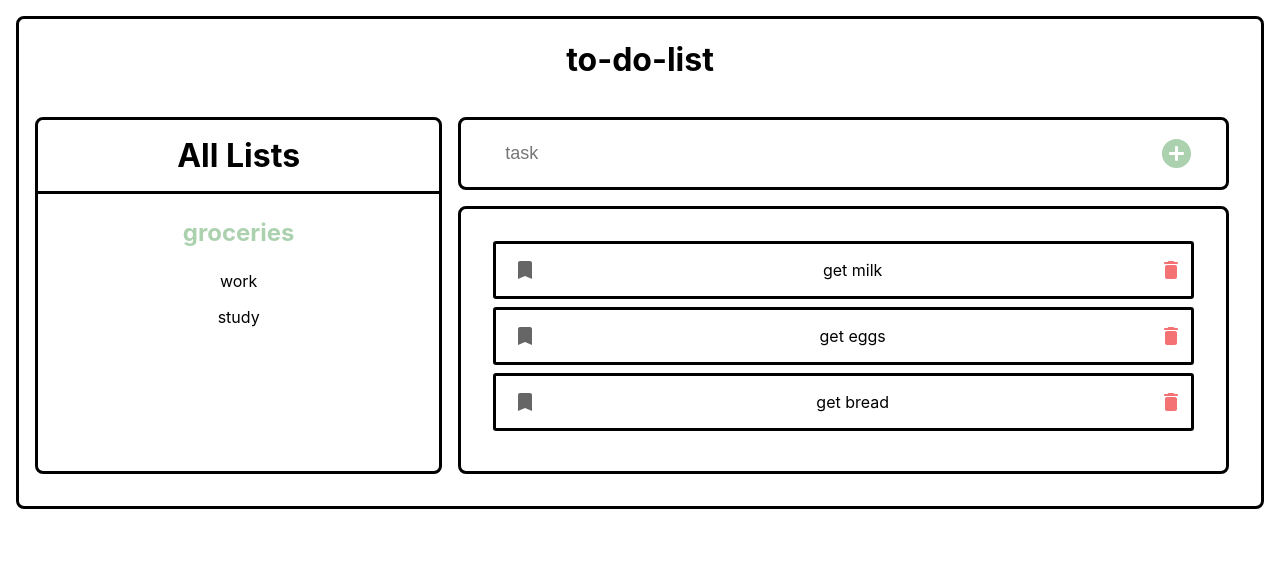
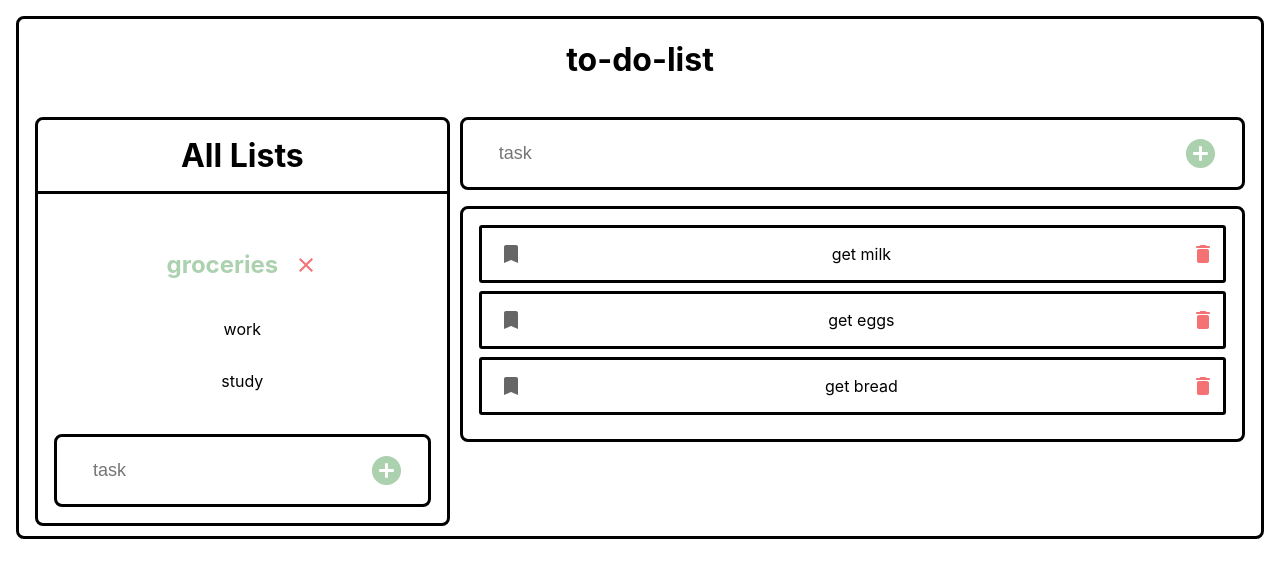
Before and after one commit to MukulSethi123/todo-list, a React (Create React App) app: page / in a window 1280 px wide. Shown: the top 578 px of the page. Built offline with nearby package versions, Linux system fonts and the light colour scheme.

Commit message:
v2.4🎉🎉: All features complete - 1) superList - add, delete 2) taskList - add, delete, check complete 3)superList controls taskList

```diff
--- a/src/App.css
+++ b/src/App.css
@@ -9,20 +9,19 @@
 }
 .main-app{
   width: 100%;
+  margin-right: -1rem;
+  margin-bottom: -1.2rem;
 }
 .super-list{
-  align-items: center;
-  border-radius:.5rem ;
-  border-color: black;
-  border-style: solid;
   width: 50%;
-  margin-top: 1rem;
+
+
 }
-.super-list > h1{
+/* .super-list > h1{
   border-bottom: solid;
   margin-top: 1rem;
   padding-bottom: 1rem;
-}
+} */
 .app-container{
   display: flex;
   flex-direction: row;
--- a/src/App.js
+++ b/src/App.js
@@ -4,14 +4,15 @@ import Form from "./components/Form";
 import TaskList from "./components/TaskList";
 import { useDispatch, useSelector } from "react-redux";
 import SuperList from "./components/SuperList";
+
 function App() {
   const selectedList = useSelector((state) => state.superList.selectedList);
+
   return (
     <div className="App">
       <h1>to-do-list</h1>
       <div className="app-container">
         <div className="super-list">
-          <h1>All Lists</h1>
           <SuperList selectedList={selectedList} />
         </div>
         <div className="main-app">
--- a/src/action.js
+++ b/src/action.js
@@ -4,10 +4,6 @@ export const deleteTaskAction = "DELETETASK";
 export const createListAction = "ADDLIST";
 export const deleteListAction = "DELETELIST";
 export const changeSelectedListAction = "CHANGESELECTEDLIST";
-export function addTask(dispatch, taskObj) {
-  dispatch({ type: addTaskAction, taskObj });
-}
+export const clearListTasksAction = "CLEAR_LIST_TASKS";
 
-export function markTaskComplete() {}
-
-export function deleteTask() {}
+export const deletList = () => {};
--- a/src/components/Form.css
+++ b/src/components/Form.css
@@ -1,7 +1,7 @@
 .form-container{
     border-style: solid;
     border-radius: .5rem;
-    padding: 1rem 2rem;
+    padding: 1rem 1.5rem;
     margin: 1rem;
 
 }
--- a/src/components/Form.js
+++ b/src/components/Form.js
@@ -10,7 +10,6 @@ function Form({ selectedList }) {
 
   const handleOnSubmit = (event) => {
     event.preventDefault();
-
     dispatch({
       type: addTaskAction,
       text: task,
--- a/src/components/SuperList.css
+++ b/src/components/SuperList.css
@@ -1,5 +1,79 @@
+.selected-list-container{
+    display: flex;
+    flex-direction: row;
+    justify-content: center;
+    align-items: center;
+}
 .selected-list{
     font-weight: bold;
     color: #ACD1AF;
     font-size: 1.5rem;
+
 }
+
+.list-container{
+    display: flex;
+    flex-direction: column;
+    justify-content:space-between;
+    border-radius:.5rem;
+    border-color: black;
+    border-style: solid;
+    width: 100%;
+    height: 100%;
+    margin-top: 1rem;
+}
+
+.list-container>h1 {
+    border-bottom: solid;
+    margin-top: 1rem;
+    padding-bottom: 1rem;
+}
+.lists{
+
+    align-items: center;
+}
+
+.delete-list-button{
+    color: #F47174;
+    margin-left: 1rem;
+}
+
+.list-form{
+    position: absolute;
+    bottom: .5rem;
+    right: .5rem;
+}
+.form-container {
+    border-style: solid;
+    border-radius: .5rem;
+    padding: 1rem 1.5rem;
+    margin: 1rem;
+
+}
+
+form>input {
+    border-style: none;
+    /* border-color: black; */
+    border-radius: .25rem;
+    font-size: large;
+    width: 100%;
+    padding: .25rem .75rem;
+
+}
+
+form input:focus {
+    outline: none;
+}
+
+.form-button {
+    color: #ACD1AF;
+
+}
+
+
+form {
+    display: flex;
+    align-items: center;
+    flex-direction: row;
+    justify-content: space-between;
+}
--- a/src/components/SuperList.js
+++ b/src/components/SuperList.js
@@ -1,18 +1,46 @@
-import React from "react";
 import { useDispatch, useSelector } from "react-redux";
-import { createListAction, changeSelectedListAction } from "../action";
+import {
+  createListAction,
+  changeSelectedListAction,
+  deleteListAction,
+  clearListTasksAction,
+} from "../action";
+import React, { useState } from "react";
 import "./SuperList.css";
-
+import AddCircleIcon from "@mui/icons-material/AddCircle";
+import RemoveCircleOutlineIcon from "@mui/icons-material/RemoveCircleOutline";
+import CloseIcon from "@mui/icons-material/Close";
+import RemoveIcon from "@mui/icons-material/Remove";
 function SuperList({ selectedList }) {
   const superListState = useSelector((state) => state.superList.lists);
   const dispatch = useDispatch();
-  // console.log(superListState);
+  const [list, setList] = useState("");
   function handleOnclick(id) {
     dispatch({ type: changeSelectedListAction, id: id });
   }
+
+  function handleOnSubmit(event) {
+    event.preventDefault();
+    const listObj = {
+      id: superListState.length ? superListState.slice(-1)[0].id + 1 : 1,
+      title: list,
+    };
+    console.log(listObj);
+    dispatch({ type: createListAction, listObj: listObj });
+    setList("");
+  }
+
+  function handleDeleteClick(id) {
+    console.log(id);
+    dispatch({ type: deleteListAction, id: id });
+    dispatch({ type: clearListTasksAction, listId: id });
+  }
   return (
-    <div>
+    <div className="list-container">
+      <h1>All Lists</h1>
+      <div className="lists">
         {superListState.map((list) => (
+          <div className="selected-list-container">
             <p
               className={list.id === selectedList ? "selected-list" : ""}
               key={list.id}
@@ -20,7 +48,36 @@ function SuperList({ selectedList }) {
             >
               {list.title}
             </p>
+            {list.id === selectedList ? (
+              <CloseIcon
+                key={list.id + 1}
+                className="delete-list-button"
+                onClick={() => handleDeleteClick(list.id)}
+              />
+            ) : (
+              ""
+            )}
+          </div>
         ))}
+      </div>
+
+      <div className="form-container">
+        <form onSubmit={handleOnSubmit}>
+          <input
+            className="from-input"
+            placeholder="task"
+            onChange={(event) => {
+              setList(event.target.value);
+            }}
+            value={list}
+          ></input>
+          <AddCircleIcon
+            fontSize="large"
+            className="form-button"
+            onClick={handleOnSubmit}
+          />
+        </form>
+      </div>
     </div>
   );
 }
--- a/src/components/Task.css
+++ b/src/components/Task.css
@@ -9,12 +9,12 @@
     margin-bottom: .5rem;
     padding: 0 .5rem;
     background: white;
-    /* animation: show .5s ease-in  ;  */
+    animation: show .5s ease-in  ;
 }
-/* @keyframes show{
+@keyframes show{
  from {width:0%}
  to {width:100%}
-} */
+}
 .unchecked-bookmark{
 
 }
--- a/src/components/Task.js
+++ b/src/components/Task.js
@@ -7,8 +7,6 @@ import { deleteTaskAction, markTaskCompleteAction } from "../action";
 import { Checkbox } from "@mui/material";
 import BookmarkAddedIcon from "@mui/icons-material/BookmarkAdded";
 import BookmarkIcon from "@mui/icons-material/Bookmark";
-import { style } from "@mui/system";
-import { Book } from "@mui/icons-material";
 import { motion } from "framer-motion";
 
 function Task({ id, name, completed }) {
--- a/src/components/TaskList.css
+++ b/src/components/TaskList.css
@@ -2,7 +2,7 @@
     border-style: solid;
     border-radius: .5rem;
     margin:1rem 1rem 0 1rem;
-    padding:2rem
+    padding:1rem
 }
 ul > img{
     object-fit: cover;
--- a/src/superListReducer.js
+++ b/src/superListReducer.js
@@ -16,11 +16,19 @@ const SuperListReducer = (state = superListState.superList, action) => {
       return newState;
     }
     case createListAction:
-      console.log(action.title);
-      return state;
-    case deleteListAction:
-      console.log("delete list");
-      return state;
+      return {
+        selectedList: action.listObj.id,
+        lists: [...state.lists, action.listObj],
+      };
+    case deleteListAction: {
+      const newList = state.lists.filter((list) => list.id !== action.id);
+      const id = newList.slice(-1)[0].id;
+      console.log(id);
+      return {
+        selectedList: id,
+        lists: newList,
+      };
+    }
     default:
       return state;
   }
--- a/src/taskReducer.js
+++ b/src/taskReducer.js
@@ -2,14 +2,16 @@ import {
   addTaskAction,
   markTaskCompleteAction,
   deleteTaskAction,
+  clearListTasksAction,
 } from "./action";
 import superListState from "./SuperState";
 
 const taskReducer = (state = superListState.tasks, action) => {
   switch (action.type) {
+    //error with fixing ID when tasks are empty
     case addTaskAction: {
-      const temp = state.slice(-1);
-      const id = temp[0].id + 1;
+      const temp = state ? state.slice(-1) : [{ id: 0 }];
+      let id = temp[0].id + 1;
       console.log(temp);
       const taskObj = {
         id: id,
@@ -31,6 +33,10 @@ const taskReducer = (state = superListState.tasks, action) => {
       const updatedState = state.filter((task) => task.id !== action.taskID);
       return updatedState;
     }
+    case clearListTasksAction: {
+      const newState = state.filter((task) => task.listId !== action.listId);
+      return newState;
+    }
     default: {
       // console.log("action not found");
       return state;
```
Lines whose indentation alone changed are shown as unchanged.
